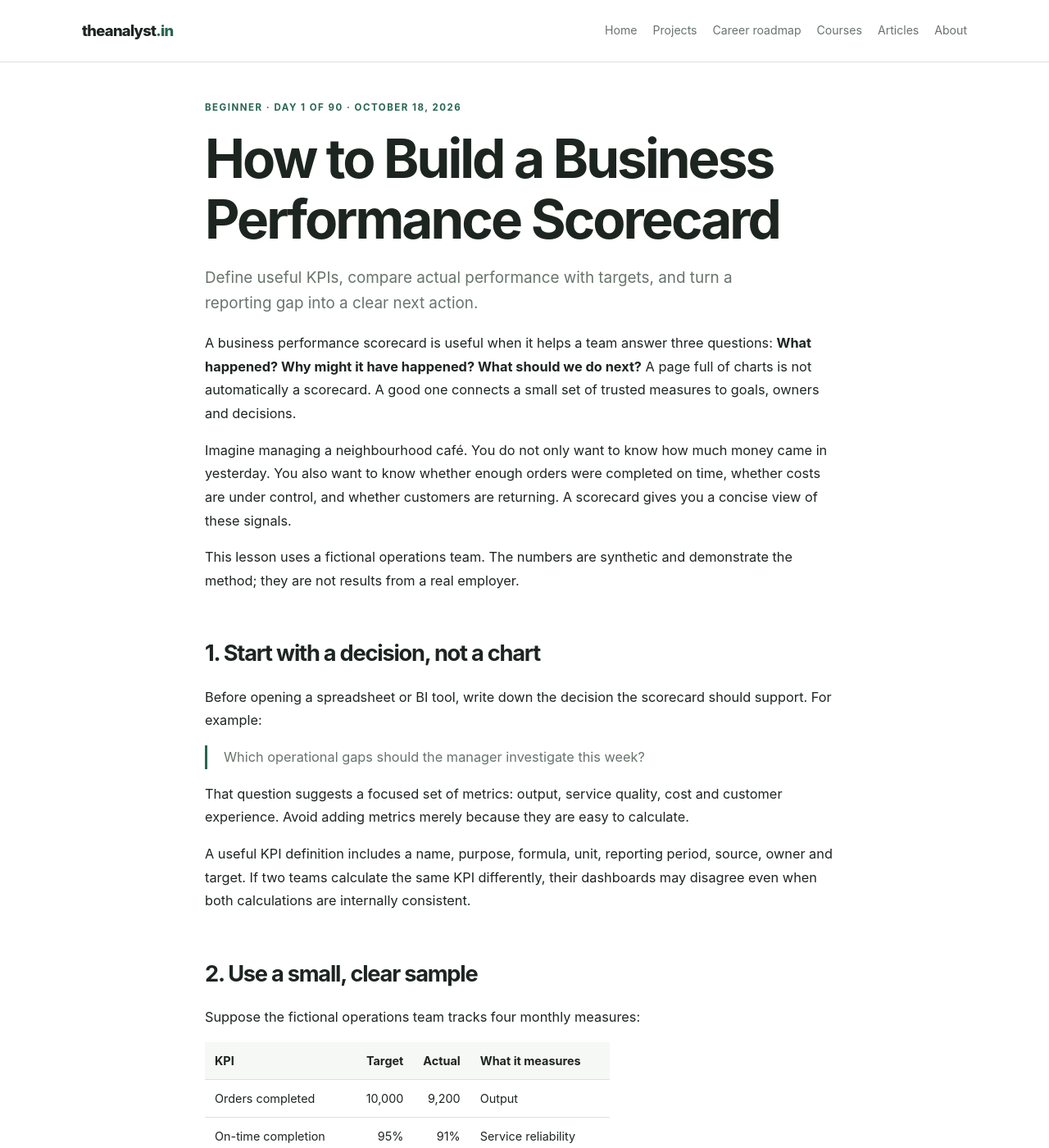
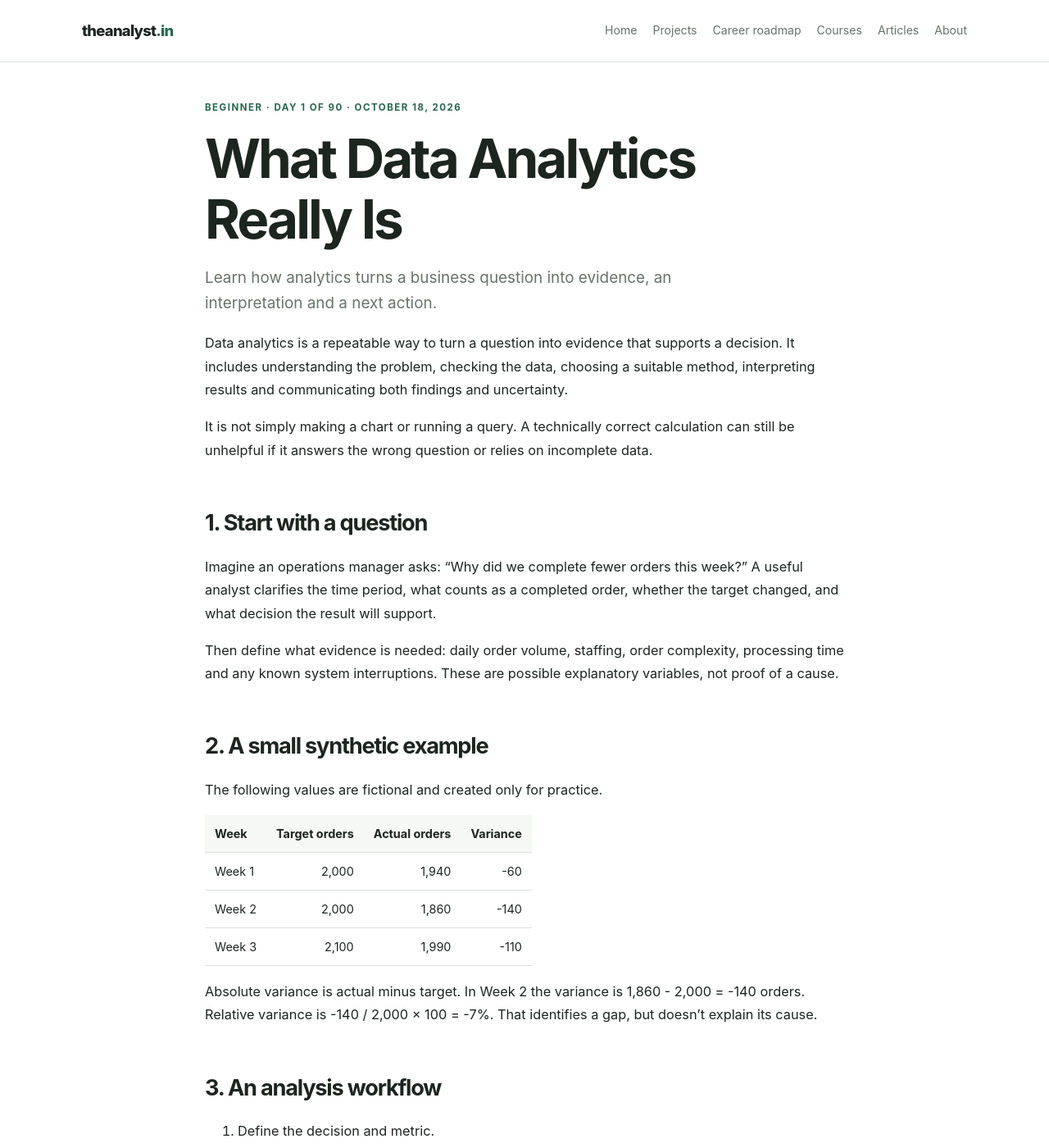
Before and after one commit to theanalystin/theanalyst.github.io, a Jekyll site: the page built from _posts/2026-10-18-how-to-build-a-business-performance-scorecard.md, in a window 1280 px wide and 1400 px high. Shown: the whole window at 82% size. Built offline with Jekyll 4.4.1, drawn with Linux system fonts in a browser that asks for light colours; some of the changed text lies outside the part shown.

Commit message:
Improve trust, learning paths, case study and SEO

```diff
--- a/_posts/2026-10-18-how-to-build-a-business-performance-scorecard.md
+++ b/_posts/2026-10-18-how-to-build-a-business-performance-scorecard.md
@@ -1,127 +1,57 @@
 ---
 layout: post
-title: How to Build a Business Performance Scorecard
+title: What Data Analytics Really Is
 date: 2026-10-18 07:00:00 +0530
 categories: [beginner]
 level: Beginner
 day: 1
-objective: Define useful KPIs, compare actual performance with targets, and turn a reporting gap into a clear next action.
-description: A practical guide to building a business performance scorecard with sample data, calculations, common mistakes and exercises.
+objective: Learn how analytics turns a business question into evidence, an interpretation and a next action.
+description: Start data analytics with a clear question, a small synthetic dataset, a worked example, an exercise and limitations.
 previous_url: ""
-next_url: /beginner/ask-better-business-questions/
+next_url: /day-02.html
+last_modified_at: 2026-10-17
 ---
-A business performance scorecard is useful when it helps a team answer three questions: **What happened? Why might it have happened? What should we do next?** A page full of charts is not automatically a scorecard. A good one connects a small set of trusted measures to goals, owners and decisions.
+Data analytics is a repeatable way to turn a question into evidence that supports a decision. It includes understanding the problem, checking the data, choosing a suitable method, interpreting results and communicating both findings and uncertainty.
 
-Imagine managing a neighbourhood café. You do not only want to know how much money came in yesterday. You also want to know whether enough orders were completed on time, whether costs are under control, and whether customers are returning. A scorecard gives you a concise view of these signals.
+It is not simply making a chart or running a query. A technically correct calculation can still be unhelpful if it answers the wrong question or relies on incomplete data.
 
-This lesson uses a fictional operations team. The numbers are synthetic and demonstrate the method; they are not results from a real employer.
+## 1. Start with a question
 
-## 1. Start with a decision, not a chart
+Imagine an operations manager asks: "Why did we complete fewer orders this week?" A useful analyst clarifies the time period, what counts as a completed order, whether the target changed, and what decision the result will support.
 
-Before opening a spreadsheet or BI tool, write down the decision the scorecard should support. For example:
+Then define what evidence is needed: daily order volume, staffing, order complexity, processing time and any known system interruptions. These are possible explanatory variables, not proof of a cause.
 
-> Which operational gaps should the manager investigate this week?
+## 2. A small synthetic example
 
-That question suggests a focused set of metrics: output, service quality, cost and customer experience. Avoid adding metrics merely because they are easy to calculate.
+The following values are fictional and created only for practice.
 
-A useful KPI definition includes a name, purpose, formula, unit, reporting period, source, owner and target. If two teams calculate the same KPI differently, their dashboards may disagree even when both calculations are internally consistent.
+| Week | Target orders | Actual orders | Variance |
+|---|---:|---:|---:|
+| Week 1 | 2,000 | 1,940 | -60 |
+| Week 2 | 2,000 | 1,860 | -140 |
+| Week 3 | 2,100 | 1,990 | -110 |
 
-## 2. Use a small, clear sample
+Absolute variance is actual minus target. In Week 2 the variance is 1,860 - 2,000 = -140 orders. Relative variance is -140 / 2,000 × 100 = -7%. That identifies a gap, but doesn't explain its cause.
 
-Suppose the fictional operations team tracks four monthly measures:
+## 3. An analysis workflow
 
-| KPI | Target | Actual | What it measures |
-|---|---:|---:|---|
-| Orders completed | 10,000 | 9,200 | Output |
-| On-time completion | 95% | 91% | Service reliability |
-| Handling cost per order | ₹120 | ₹126 | Cost efficiency |
-| Customer satisfaction | 4.5/5 | 4.3/5 | Customer experience |
+1. Define the decision and metric.
+2. Check the dataset for missing values, duplicates, and period mismatches.
+3. Calculate a suitable comparison.
+4. Segment the result to locate where it occurs.
+5. Test hypotheses against evidence.
+6. Explain the finding, limitation and next action.
 
-This table does not yet explain the cause of performance. It tells us where to ask better questions. Output is below target, on-time completion is weaker than planned, handling cost is higher, and satisfaction is lower.
+## 4. Practice exercise
 
-## 3. Calculate variance carefully
+A team targets 1,500 completed orders and records 1,425.
 
-For a measure where a higher value is generally better, such as completed orders:
+1. Calculate the absolute variance.
+2. Calculate the relative variance.
+3. Name one useful follow-up question.
 
-- Absolute variance = actual − target
-- Relative variance = (actual − target) ÷ target × 100
-
-For orders, the absolute variance is 9,200 − 10,000 = −800. The relative variance is −800 ÷ 10,000 × 100 = −8%.
-
-For handling cost, the actual cost is ₹126 against a target of ₹120. The absolute variance is ₹6, and the relative variance is ₹6 ÷ ₹120 × 100 = 5% above target. In this case, higher is worse, so the direction must be interpreted using the KPI's business meaning.
-
-For on-time completion, 91% compared with 95% is a gap of **−4 percentage points**. Do not casually call this a four-percent relative decline: percentage points and relative percentage change are different calculations.
-
-## 4. Turn the table into an investigation
-
-A scorecard is the beginning of the analysis, not the end. Use a repeatable sequence:
-
-1. **Validate the data.** Confirm the reporting period, completeness, duplicates, definitions and source totals.
-2. **Locate the gap.** Break the KPI down by region, team, product, day or shift if those dimensions are available.
-3. **Develop hypotheses.** For example, fewer available staff, more complex orders, increased rework or a system outage might affect completion.
-4. **Test the hypotheses.** Compare relevant segments and time periods. Do not state that a factor caused the decline until evidence supports it.
-5. **Prioritise action.** Consider potential impact, confidence in the evidence, urgency and effort.
-6. **Assign follow-up.** Name an owner, define the expected change and set a review date.
-
-A simple analogy is a car dashboard. A warning light tells you something needs attention; it does not tell you exactly which part failed. You still need diagnosis.
-
-## 5. Common mistakes
-
-- **Too many KPIs.** A wall of numbers hides the few measures that need action. Start with the business goal and include only decision-relevant metrics.
-- **Unclear definitions.** Document the numerator, denominator, time period and exclusions.
-- **No target context.** A value can look large or small without a meaningful benchmark.
-- **Wrong direction.** Higher revenue may be good, while higher error rates or cost per order may be bad.
-- **Confusing correlation with cause.** Two measures moving together does not prove one caused the other.
-- **No owner or next step.** Reporting a gap without an action plan rarely changes performance.
-- **Unlabelled illustrative data.** Make clear when numbers are fictional so readers do not mistake them for observed results.
-
-## 6. Practice exercise
-
-A delivery team targets 2,400 on-time orders in a week but completes 2,160 on time.
-
-**Questions**
-
-1. What is the absolute variance?
-2. What is the relative variance against target?
-3. What is one useful follow-up question?
-
-**Answer**
-
-1. 2,160 − 2,400 = −240 orders.
-2. −240 ÷ 2,400 × 100 = −10%.
-3. Segment the gap by day, zone or delivery stage to identify where the shortfall is concentrated. The data must determine which explanation is plausible.
-
-## 7. Quick quiz
-
-**1. What should you define before building a scorecard?**
-
-A. The colour palette
-B. The business decision and metric definitions
-C. The number of charts
-
-**Answer:** B.
-
-**2. Actual output is 90 and target output is 100. What is the relative variance?**
-
-A. −10%
-B. +10%
-C. −1%
-
-**Answer:** A, because (90 − 100) ÷ 100 × 100 = −10%.
-
-**3. Does a KPI moving alongside another KPI prove causation?**
-
-A. Yes
-B. No
-
-**Answer:** B. It suggests a relationship to investigate, not proof of cause.
+**Answer:** The absolute variance is -75 orders; relative variance is -5%. Next, segment by day, team or order type to learn where the gap is concentrated. The data must support any explanation.
 
 ## Takeaways
 
-- Build a scorecard around a real business decision.
-- Define metrics consistently and show targets beside actuals.
-- Calculate variance correctly and interpret direction in context.
-- Investigate a gap before explaining it.
-- Close every important finding with an owner, an action and a follow-up measure.
-
-The next lesson is about asking sharper business questions. A well-framed question helps determine which data to collect, which analysis to run and what a useful answer looks like.
+Good analytics connects a well-framed question with reliable data, a suitable calculation and a decision. Be explicit about the difference between an observed gap and a hypothesis about why it happened.
```
